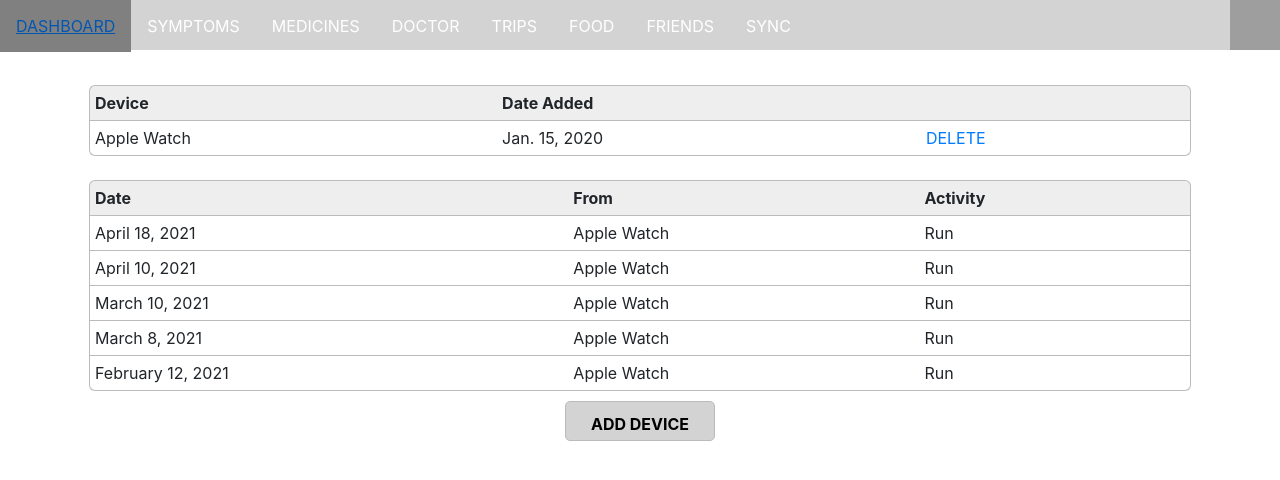
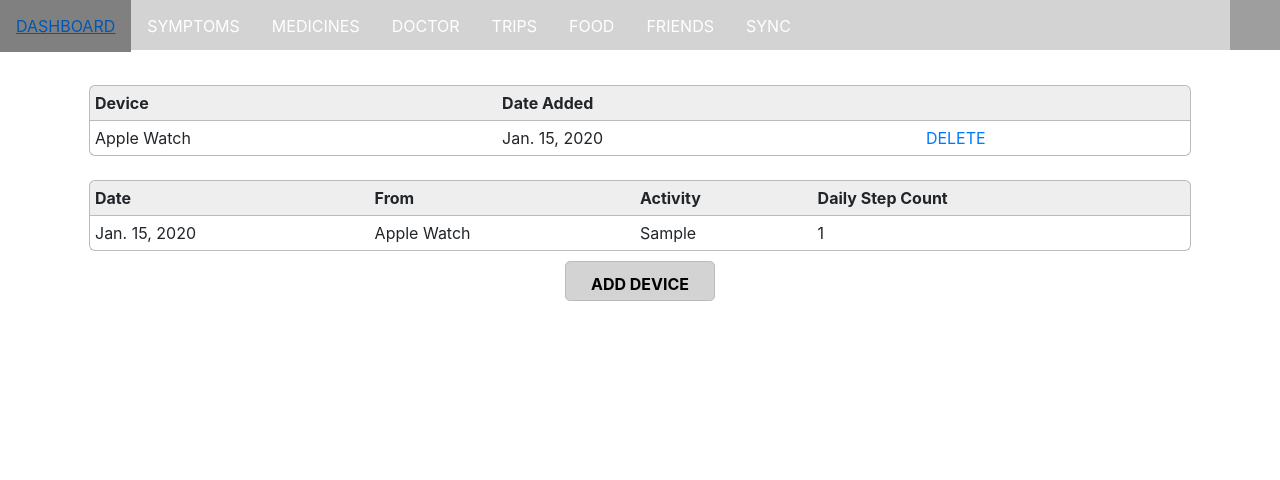
Before and after one commit to smithts/My-COVID-Dashboard, a Django app: page /dashboard/sync/ in a window 1280 px wide. Shown: the top 480 px of the page. Run offline with Django 3.2, Linux system fonts and the light colour scheme; tables that the repository leaves empty hold one stand-in row (values such as "Sample post"); grey boxes are pictures that could not be loaded.

Commit message:
Health data in the sync tab is no longer hardcoded in the html. When a device is added, random entries are added by creating instances of the Health Data class. When the device is removed, the data is wiped from the database.

```diff
--- a/mysite/dashboard/models.py
+++ b/mysite/dashboard/models.py
@@ -199,18 +199,10 @@ class DeviceForm(ModelForm):
 # Sync Health Data
 class HealthData(models.Model):
 
-    #device = models.ForeignKey(Device, on_delete=models.CASCADE, null=True)
-    device = models.CharField(max_length=100)
+    device = models.ForeignKey(Device, on_delete=models.CASCADE, null=True)
     log_date = models.DateField('date published')
     activity = models.CharField(max_length=100)
+    step_count = models.IntegerField()
 
     def __str__(self):
         return self.activity + " logged on " + str(self.log_date) + "."
-
-'''
-class HealthDataForm(ModelForm):
-    class Meta:
-        widgets = {'log_date': DateInput()}
-        model = HealthData
-        fields = ['log_date', 'device', 'activity']
-'''
--- a/mysite/dashboard/templates/sync/index.html
+++ b/mysite/dashboard/templates/sync/index.html
@@ -8,7 +8,7 @@
             <th>{{header}}</th>
         {% endfor %}
     </tr>
-    {% if device %}
+    {% if data %}
         {% for d in device %}
             <tr class="results_row">
                 <!--Note get_device_display is an example of the built in Django function:-->
@@ -30,70 +30,14 @@
             <th>{{header}}</th>
         {% endfor %}
     </tr>
-    {% if device %}
-        {% for d in device %}
-            {% if d.get_device_display == 'Fitbit' %}
-                <tr class="results_row">
-                    <td>{{ 'April 16, 2021' }}</td><td>{{ d.get_device_display }}</td><td>{{ 'Run' }}</td><td></td>
-                </tr>
-                <tr class="results_row">
-                    <td>{{ 'April 6, 2021' }}</td><td>{{ d.get_device_display }}</td><td>{{ 'Run' }}</td><td></td>
-                </tr>
-                <tr class="results_row">
-                    <td>{{ 'April 3, 2021' }}</td><td>{{ d.get_device_display }}</td><td>{{ 'Run' }}</td><td></td>
-                </tr>
-                <tr class="results_row">
-                    <td>{{ 'March 20, 2021' }}</td><td>{{ d.get_device_display }}</td><td>{{ 'Run' }}</td><td></td>
-                </tr>
-            {% elif d.get_device_display == 'Apple Watch' %}
-                <tr class="results_row">
-                    <td>{{ 'April 18, 2021' }}</td><td>{{ d.get_device_display }}</td><td>{{ 'Run' }}</td><td></td>
-                </tr>
-                <tr class="results_row">
-                    <td>{{ 'April 10, 2021' }}</td><td>{{ d.get_device_display }}</td><td>{{ 'Run' }}</td><td></td>
-                </tr>
-                <tr class="results_row">
-                    <td>{{ 'March 10, 2021' }}</td><td>{{ d.get_device_display }}</td><td>{{ 'Run' }}</td><td></td>
-                </tr>
-                <tr class="results_row">
-                    <td>{{ 'March 8, 2021' }}</td><td>{{ d.get_device_display }}</td><td>{{ 'Run' }}</td><td></td>
-                </tr>
-                <tr class="results_row">
-                    <td>{{ 'February 12, 2021' }}</td><td>{{ d.get_device_display }}</td><td>{{ 'Run' }}</td><td></td>
-                </tr>
-            {% elif d.get_device_display == 'iPhone' %}
-                <tr class="results_row">
-                    <td>{{ 'April 19, 2021' }}</td><td>{{ d.get_device_display }}</td><td>{{ 'Run' }}</td><td></td>
-                </tr>
-                <tr class="results_row">
-                    <td>{{ 'April 8, 2021' }}</td><td>{{ d.get_device_display }}</td><td>{{ 'Run' }}</td><td></td>
-                </tr>
-                <tr class="results_row">
-                    <td>{{ 'March 25, 2021' }}</td><td>{{ d.get_device_display }}</td><td>{{ 'Run' }}</td><td></td>
-                </tr>
-                <tr class="results_row">
-                    <td>{{ 'March 21, 2021' }}</td><td>{{ d.get_device_display }}</td><td>{{ 'Run' }}</td><td></td>
-                </tr>
-                <tr class="results_row">
-                    <td>{{ 'February 27, 2021' }}</td><td>{{ d.get_device_display }}</td><td>{{ 'Run' }}</td><td></td>
-                </tr>
-            {% elif d.get_device_display == 'Android' %}
-                <tr class="results_row">
-                    <td>{{ 'April 11, 2021' }}</td><td>{{ d.get_device_display }}</td><td>{{ 'Run' }}</td><td></td>
-                </tr>tr>
-                <tr class="results_row">
-                    <td>{{ 'April 5, 2021' }}</td><td>{{ d.get_device_display }}</td><td>{{ 'Run' }}</td><td></td>
-                </tr>
-                <tr class="results_row">
-                    <td>{{ 'March 17, 2021' }}</td><td>{{ d.get_device_display }}</td><td>{{ 'Run' }}</td><td></td>
-                </tr>
-                <tr class="results_row">
-                    <td>{{ 'March 11, 2021' }}</td><td>{{ d.get_device_display }}</td><td>{{ 'Run' }}</td><td></td>
-                </tr>
-                <tr class="results_row">
-                    <td>{{ 'March 1, 2021' }}</td><td>{{ d.get_device_display }}</td><td>{{ 'Run' }}</td><td></td>
-                </tr>
-            {%  endif %}
+    {% if data %}
+        {% for hd in data %}
+            <tr class="results_row">
+                <!--Note get_device_display is an example of the built in Django function:-->
+                <!--get_FOO_display() when test fields are predefined for a model.-->
+                <td>{{ hd.log_date }}</td><td>{{ hd.device.get_device_display }}</td>
+                <td>{{ hd.activity }}</td><td>{{ hd.step_count }}</td><td></td>
+            </tr>
         {% endfor %}
     {% else %}
         <tr><td colspan="6">No health data.</td></tr>
--- a/mysite/dashboard/views.py
+++ b/mysite/dashboard/views.py
@@ -4,6 +4,8 @@ from .models import *
 from django.shortcuts import render, redirect
 from .utils import calculate_risk
 import logging
+import datetime
+import random
 
 logger = logging.getLogger(__name__)
 
@@ -198,7 +200,32 @@ def success_trip(request):
 
 def view_sync(request):
     deviceHeaders = ['Device', 'Date Added', '']
-    healthHeaders = ['Date', 'From', 'Activity', '']
+    healthHeaders = ['Date', 'From', 'Activity', 'Daily Step Count', '']
+
+    deviceList = Device.objects.all()
+    if deviceList:
+        for d in deviceList:
+            hd = HealthData.objects.filter(device=d)
+            if not hd:
+                logCount = 0
+                activities = ['Walk','Run','Bike Ride']
+                while logCount < 6:
+                    activity = random.choice(activities)
+                    #Generate random date from the last 2 months
+                    start_date = datetime.date(2021,2,1)
+                    end_date = d.date_added
+                    time_between_dates = end_date - start_date
+                    days_between_dates = time_between_dates.days
+                    random_number_of_days = random.randrange(days_between_dates)
+                    random_date = start_date + datetime.timedelta(days=random_number_of_days)
+
+                    #Generate random step count
+                    number_of_steps = random.randrange(8000, 20000)
+
+                    #Create health data entry
+                    healthLog = HealthData(device=d, log_date=random_date, activity=activity, step_count=number_of_steps)
+                    healthLog.save()
+                    logCount+=1
 
     context = {
         'device': Device.objects.all().order_by('-date_added'),
```
